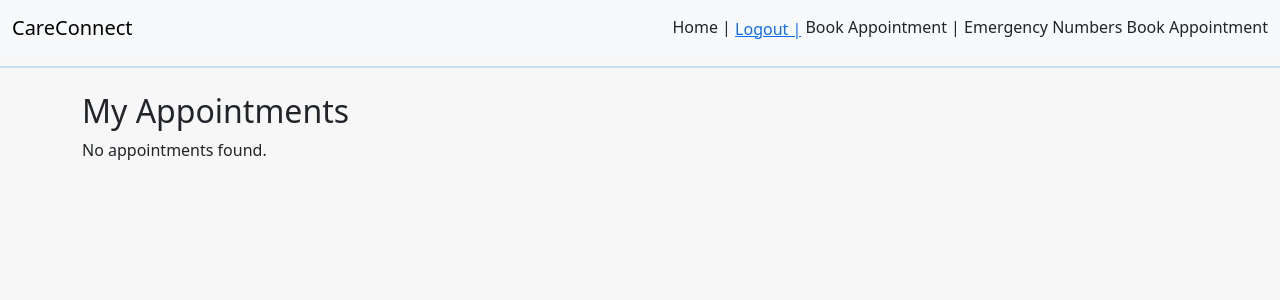
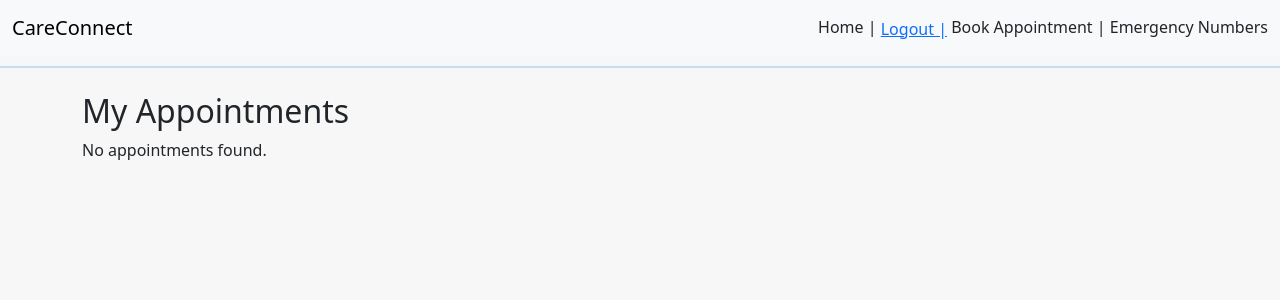
Before and after one commit to Yash-git2/echanneling, a Django app: page /dashboard/ in a window 1280 px wide. Shown: the top 300 px of the page. Run offline with Django 5.2, Linux system fonts and the light colour scheme; a user stored in the database is signed in; data that the repository does not hold is empty.

Commit message:
fixed navigation bar

```diff
--- a/templates/base.html
+++ b/templates/base.html
@@ -33,9 +33,9 @@
                 {% else %}
                     <a class="nav-link d-inline" href="/login/">Login | </a>
                     <a class="nav-link d-inline" href="/register/">Register | </a>
+                    <a class="nav-link d-inline" href="{% url 'book_appointment' %}">Book Appointment</a>
                 {% endif %}
 
-                <a class="nav-link d-inline" href="{% url 'book_appointment' %}">Book Appointment</a>
 
             </div>
         </div>
```
Also changed, not shown: db.sqlite3.
